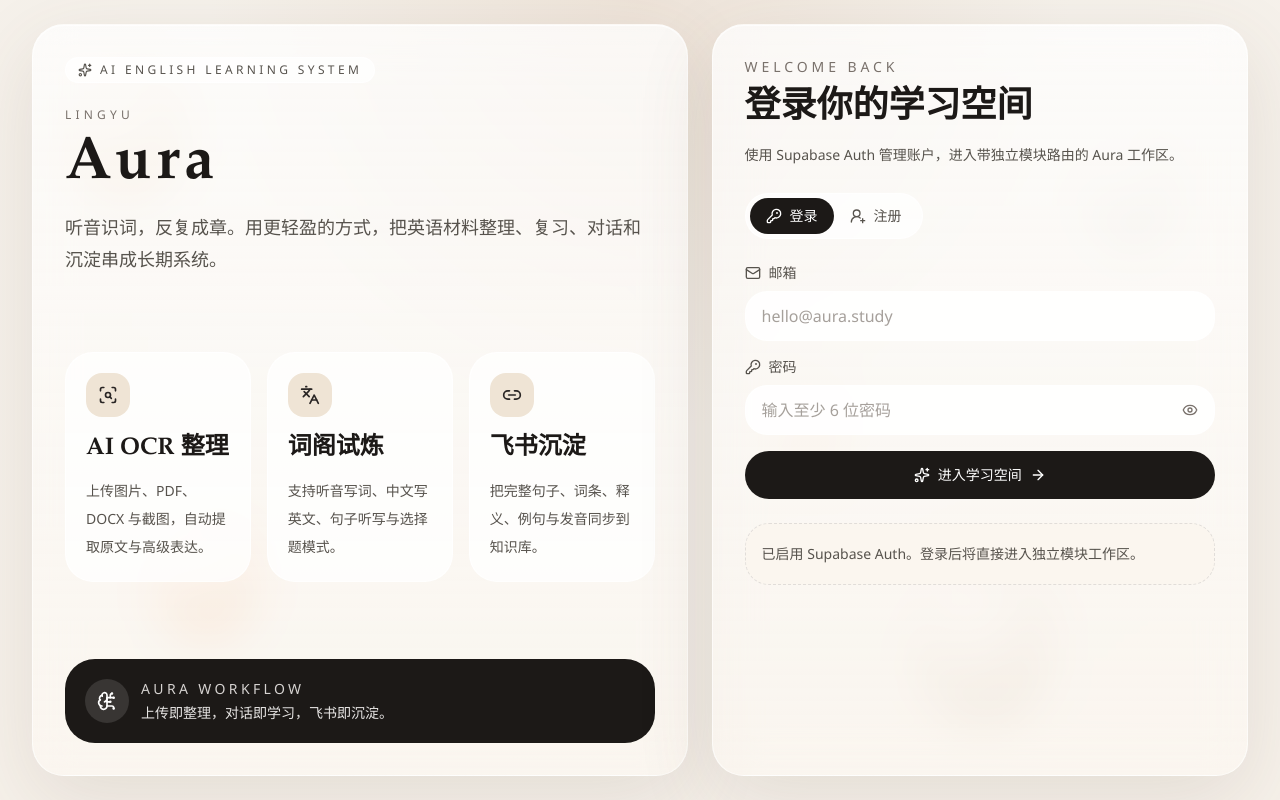
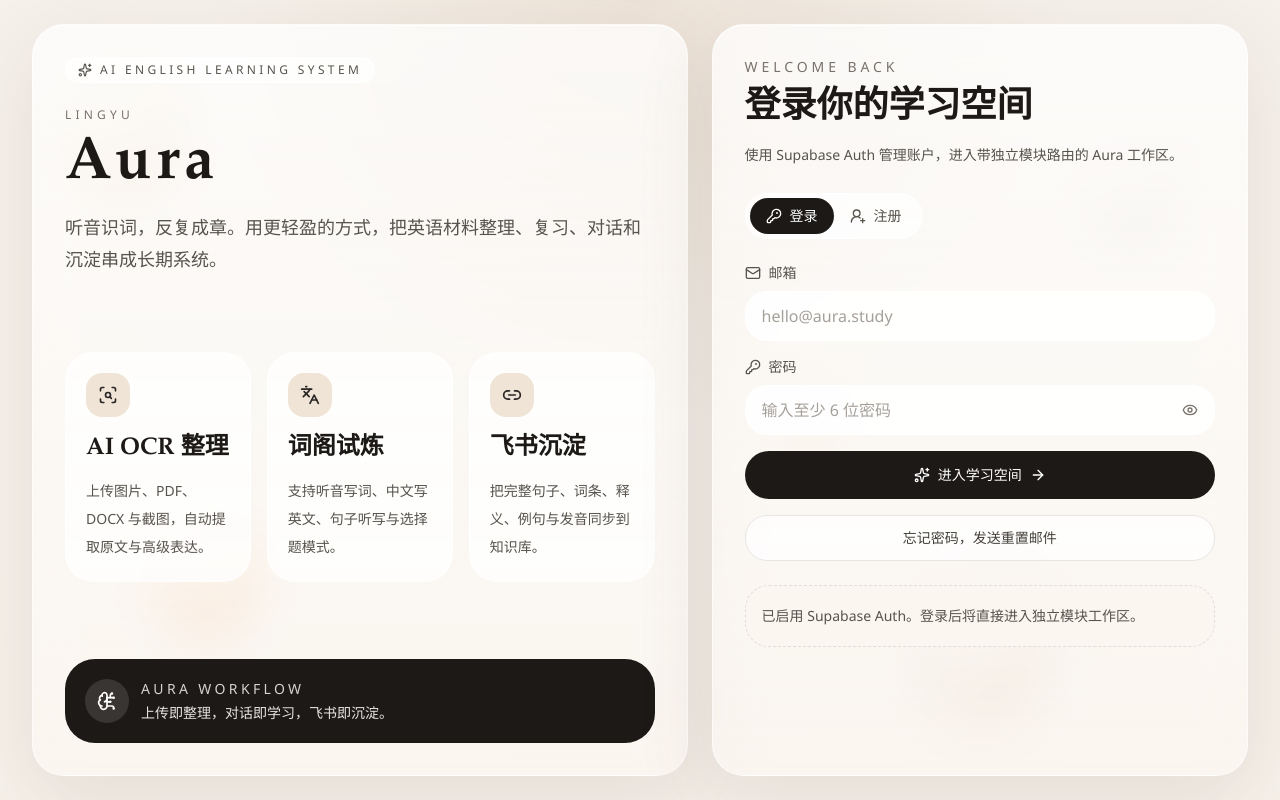
Before and after one commit to MartinFengy/aura, a Next.js app: page /login in a window 1280 px wide. Built offline with nearby package versions, Linux system fonts and the light colour scheme; no server answers.

Commit message:
Fix Supabase login flows

```diff
--- a/src/app/api/auth/route.ts
+++ b/src/app/api/auth/route.ts
@@ -1,7 +1,7 @@
 import { NextResponse } from "next/server";
 import { createClient } from "@supabase/supabase-js";
 
-type AuthMode = "login" | "register";
+type AuthMode = "login" | "register" | "reset";
 
 function getSupabaseServerClient() {
   const url = process.env.NEXT_PUBLIC_SUPABASE_URL;
@@ -41,18 +41,61 @@ export async function POST(request: Request) {
   const email = payload.email?.trim();
   const password = payload.password ?? "";
 
-  if (!mode || !email || !password) {
+  if (!mode || !email) {
+    return NextResponse.json({ error: "请完整填写邮箱。" }, { status: 400 });
+  }
+
+  if (mode !== "reset" && !password) {
     return NextResponse.json({ error: "请完整填写邮箱和密码。" }, { status: 400 });
   }
 
   try {
+    if (mode === "reset") {
+      const origin = request.headers.get("origin");
+      const { error } = await supabase.auth.resetPasswordForEmail(email, {
+        redirectTo: origin ? `${origin}/login` : undefined,
+      });
+
+      if (error) {
+        return NextResponse.json(
+          { error: error.message, errorCode: "RESET_ERROR" },
+          { status: 400 },
+        );
+      }
+
+      return NextResponse.json({
+        success: true,
+        mode,
+        message: "已发送重置密码邮件，请检查邮箱。",
+      });
+    }
+
     const result =
       mode === "login"
         ? await supabase.auth.signInWithPassword({ email, password })
         : await supabase.auth.signUp({ email, password });
 
     if (result.error) {
-      return NextResponse.json({ error: result.error.message, errorCode: "AUTH_ERROR" }, { status: 400 });
+      const errorCode =
+        mode === "login" && result.error.message === "Invalid login credentials"
+          ? "INVALID_LOGIN_CREDENTIALS"
+          : "AUTH_ERROR";
+
+      return NextResponse.json(
+        { error: result.error.message, errorCode },
+        { status: 400 },
+      );
+    }
+
+    if (mode === "register" && !result.data.session) {
+      return NextResponse.json(
+        {
+          error:
+            "该邮箱已经存在，或需要先完成邮箱确认。请直接登录，或使用“忘记密码”重置后再登录。",
+          errorCode: "ACCOUNT_EXISTS_OR_CONFIRMATION_REQUIRED",
+        },
+        { status: 409 },
+      );
     }
 
     return NextResponse.json({
--- a/src/components/aura/login-form.tsx
+++ b/src/components/aura/login-form.tsx
@@ -26,6 +26,40 @@ export function LoginForm() {
   const [showPassword, setShowPassword] = useState(false);
   const [loading, setLoading] = useState(false);
   const [message, setMessage] = useState("");
+
+  async function handlePasswordReset() {
+    if (!email.trim()) {
+      setMessage("请先输入注册时使用的邮箱。");
+      return;
+    }
+
+    setLoading(true);
+    setMessage("");
+
+    try {
+      const response = await fetch("/api/auth", {
+        method: "POST",
+        headers: {
+          "Content-Type": "application/json",
+        },
+        body: JSON.stringify({ mode: "reset", email }),
+      });
+
+      const result = (await response.json().catch(() => ({
+        error: "重置密码返回格式异常。",
+      }))) as { error?: string; message?: string };
+
+      setLoading(false);
+      setMessage(result.message ?? result.error ?? "已发送重置密码邮件，请检查邮箱。");
+    } catch (error) {
+      setLoading(false);
+      setMessage(
+        error instanceof Error
+          ? `发送重置邮件失败：${error.message}`
+          : "发送重置邮件失败，请稍后重试。",
+      );
+    }
+  }
 
   async function handleSubmit(event: React.FormEvent<HTMLFormElement>) {
     event.preventDefault();
@@ -63,6 +97,7 @@ export function LoginForm() {
     const result = (await response.json().catch(() => ({ error: "登录返回格式异常。" }))) as {
       error?: string;
       errorCode?: string;
+      message?: string;
       session?: { access_token: string; refresh_token: string } | null;
     };
 
@@ -74,6 +109,11 @@ export function LoginForm() {
         window.setTimeout(() => {
           router.push("/reading");
         }, 500);
+        return;
+      }
+      if (result.errorCode === "INVALID_LOGIN_CREDENTIALS") {
+        setLoading(false);
+        setMessage("邮箱或密码不正确。你可以检查密码，或点击“忘记密码”发送重置邮件。");
         return;
       }
       setLoading(false);
@@ -91,9 +131,11 @@ export function LoginForm() {
     setMessage(
       mode === "login"
         ? "登录成功，正在进入学习空间。"
-        : "注册成功，请检查邮箱确认链接，随后可直接进入学习空间。",
+        : result.message ?? "注册成功，请检查邮箱确认链接，确认后再登录。",
     );
-    router.push("/reading");
+    if (result.session) {
+      router.push("/reading");
+    }
   }
 
   return (
@@ -167,6 +209,17 @@ export function LoginForm() {
           {mode === "login" ? "进入学习空间" : "创建 Aura 账号"}
           {!loading && <ArrowRight className="h-4 w-4" />}
         </button>
+
+        {mode === "login" ? (
+          <button
+            type="button"
+            onClick={handlePasswordReset}
+            disabled={loading}
+            className="w-full rounded-[22px] border border-stone-200 bg-white/70 px-4 py-3 text-sm text-stone-700 transition hover:bg-white disabled:cursor-not-allowed disabled:opacity-70"
+          >
+            忘记密码，发送重置邮件
+          </button>
+        ) : null}
       </form>
 
       <div className="rounded-[24px] border border-dashed border-stone-300/70 bg-[#fbf6ef] px-4 py-4 text-sm leading-7 text-stone-600">
```
